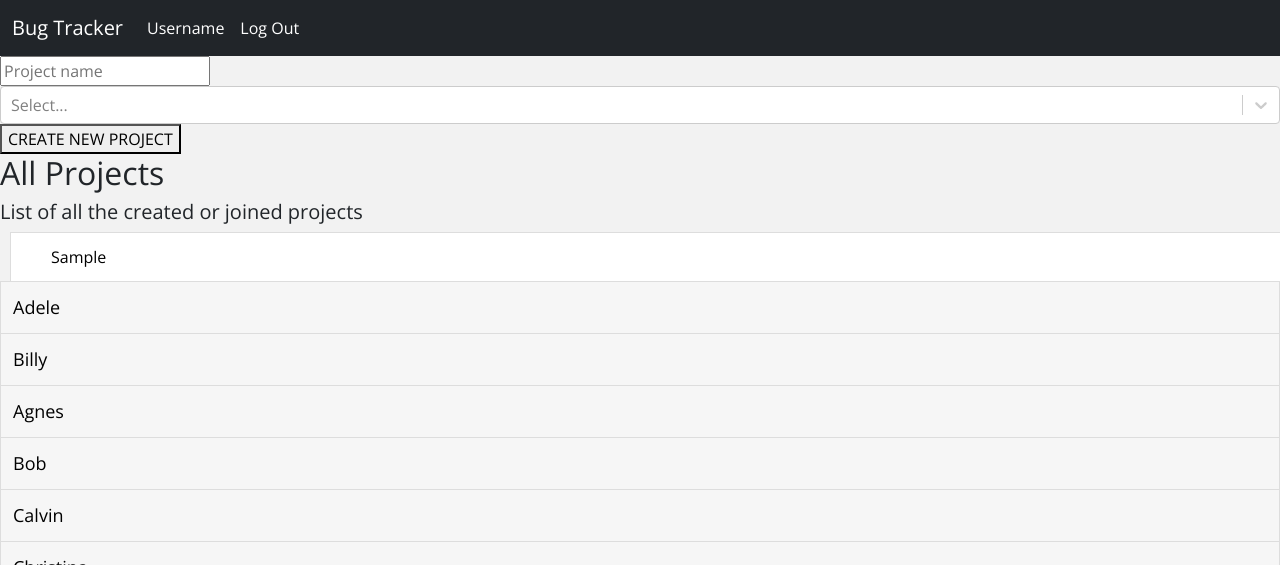
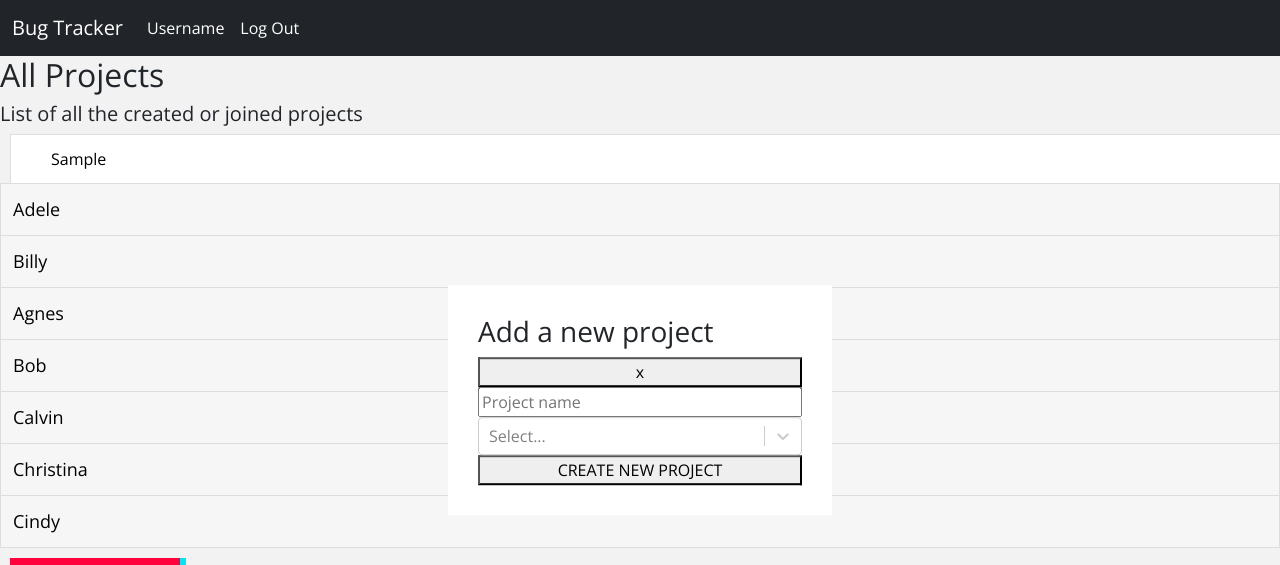
Before and after one commit to Blizzcane/bug_tracker_front, a React (Create React App) app: page / in a window 1280 px wide. Both pictures are taken after typing "Sample" into the empty fields and a click on the button "Add Project". Shown: the top 565 px of the page. Built offline with nearby package versions, Linux system fonts and the light colour scheme; no server answers.

Commit message:
adding modal styles

```diff
--- a/src/components/layout/navigation/AddProject.css
+++ b/src/components/layout/navigation/AddProject.css
@@ -9,6 +9,7 @@
   display: flex;
   flex-direction: column;
   min-width: 30%;
+  justify-content: center;
 }
 .overlay {
   position: fixed;
--- a/src/components/layout/navigation/AddProject.js
+++ b/src/components/layout/navigation/AddProject.js
@@ -2,7 +2,7 @@ import React from "react";
 import Select from "react-select";
 import "./AddProject.css";
 
-function AddProject({ closeModal }) {
+function AddProject({ setOpenModal }) {
   const members = [
     { value: "chocolate", label: "Chocolate" },
     { value: "strawberry", label: "Strawberry" },
@@ -10,7 +10,9 @@ function AddProject({ closeModal }) {
   ];
 
   return (
-    <div className="projectModal">
+    <div className="addProject">
+      <h3>Add a new project</h3>
+      <button onClick={() => setOpenModal(false)}>x</button>
       <input type="text" placeholder="Project name" />
       <Select
         isMulti
--- a/src/views/Dashboard.js
+++ b/src/views/Dashboard.js
@@ -23,7 +23,7 @@ function Dashboard() {
   return (
     <div>
       <Navbar />
-      {openModal && <AddProject closeModal={setOpenModal} />}
+      {openModal && <AddProject setOpenModal={setOpenModal} />}
       <div>
         <h2>All Projects </h2>
         <h5>List of all the created or joined projects</h5>
```
